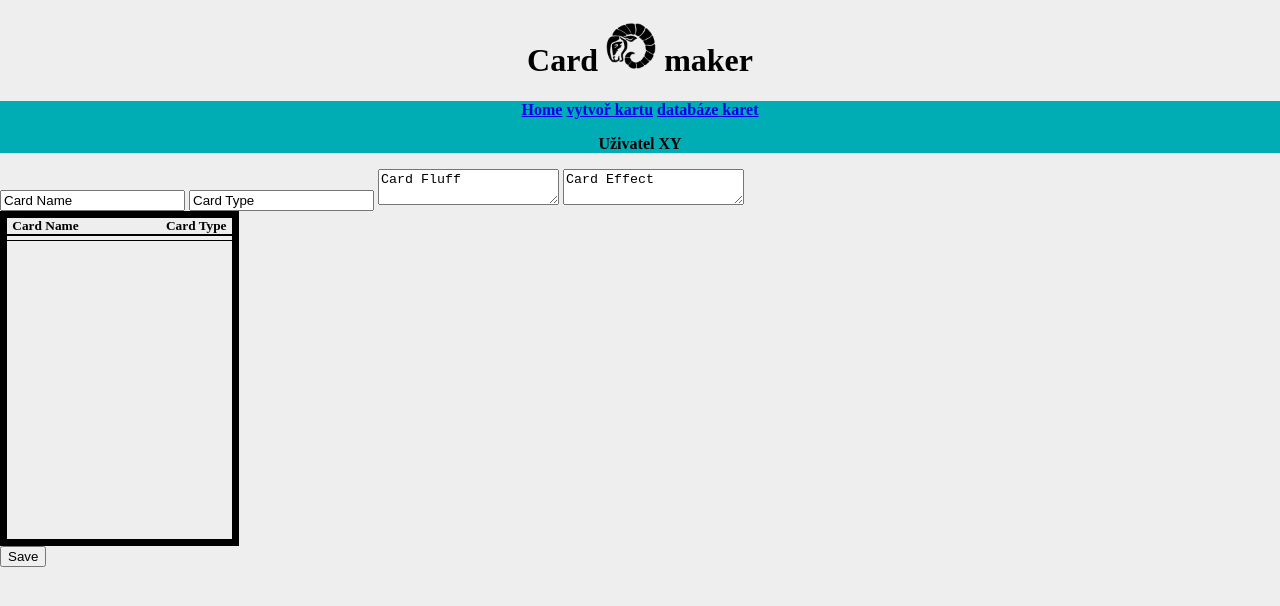
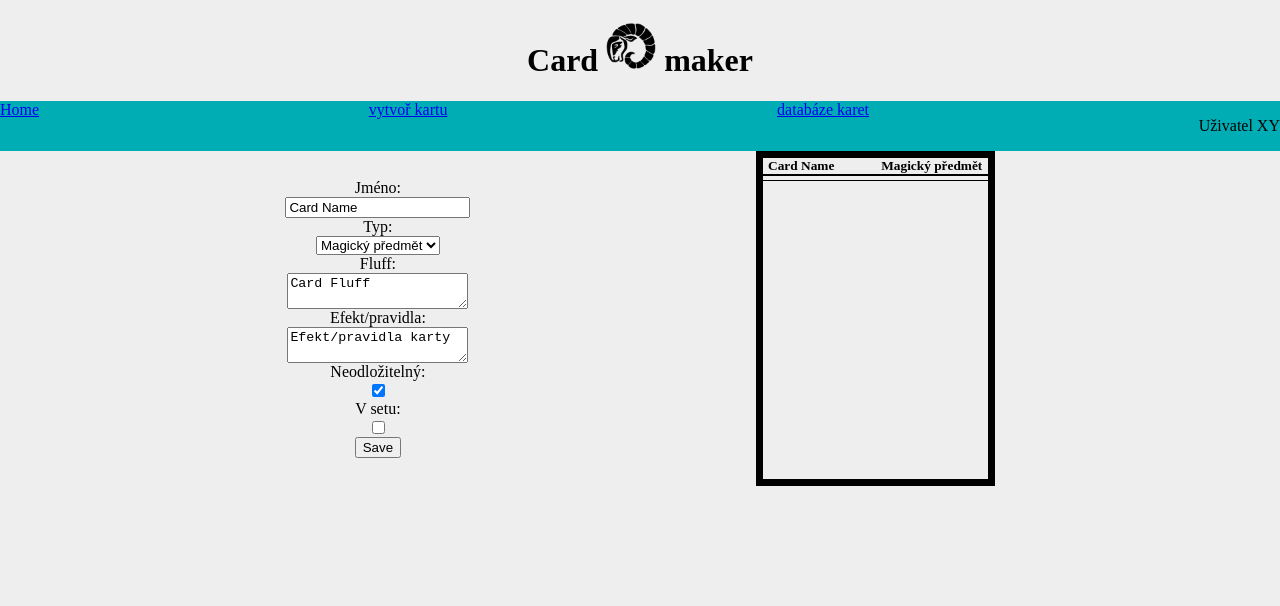
Before and after one commit to Cernobor/card-maker, a SvelteKit app in the folder cardMakerFE/: page / in a window 1280 px wide. Shown: the top 606 px of the page. Built offline with nearby package versions, Linux system fonts and the light colour scheme.

Commit message:
Add form for free aspect and magical item

```diff
--- a/cardMakerFE/src/routes/+layout.svelte
+++ b/cardMakerFE/src/routes/+layout.svelte
@@ -3,9 +3,10 @@
 </script>
 
 
+
 <div class="header-block">
     <h1>Card <img src="/images/cb_logo_black.png"  width="50px"/> maker</h1>
-    <nav>
+    <nav class = "navbar">
         <a href="#">Home</a>
         <a href="#">vytvoř kartu</a>
         <a href="#">databáze karet</a>
@@ -18,9 +19,10 @@
 
 <style>
 
-    .header-block{  /* not working no idea why, also nothing in styles.css */
+    @font-face{  /* not working no idea why, also nothing in styles.css */
     font-family: "Montserrat-Regular";
     font-weight: bold;
     src: local("fonts/Montserrat/Montserrat-Regular.ttf") format("truetype");
 }
+
 </style>
--- a/cardMakerFE/src/routes/+page.svelte
+++ b/cardMakerFE/src/routes/+page.svelte
@@ -2,31 +2,63 @@
 
     import Card from './Card.svelte';
     //import logo from "$lib.assets/images/cb_logo_white.png";
-    let curent_card = {
+    let cardTypes = ["Magický předmět", "Volný aspekt", "lokace"]
+    let card = {
         name: 'Card Name',
-        type: 'Card Type',
+        type: 'Magický předmět',
         fluff: 'Card Fluff',
-        effect: 'Card Effect',
+        effect: 'Efekt/pravidla karty',
+        nonRemovable: true,
+        inSet: false,
+        setName: "Jméno setu",
         tags:[]
     }
     let cardComponent;
 
 </script>
 
-<div class="body">
+<div class="cardmaker-body">
 
     <div class="inputs">
-        <form class = "form">
-            <input type="text" placeholder="Name" bind:value={curent_card.name} />
-            <input type="text" placeholder="Type" bind:value={curent_card.type} />
-            <textarea bind:value={curent_card.fluff} placeholder="Fluff"></textarea>
-            <textarea bind:value={curent_card.effect} placeholder="Fluff"></textarea>
+        <form class = "card-input-form">
+            <label for="name">Jméno:</label>
+
+            <input type="text" placeholder="Name" id="name" bind:value={card.name} />
+            <label for="type">Typ:</label>
+                <select bind:value={card.type}>
+                    {#each cardTypes as type (type)}
+                        <option value={type}>{type}</option>
+                    {/each}
+                </select>
+
+            <label for="fluff">Fluff:</label>
+
+            <textarea bind:value={card.fluff} placeholder="fluff" id="fluff"/>
+            <label for="efect">Efekt/pravidla:</label>
+            <textarea bind:value={card.effect} placeholder="efekt" id=efect/>
+
+            {#if card.type == "Magický předmět"}
+                <label for="nonremovable">Neodložitelný:</label>
+                <input type="checkbox" bind:checked={card.nonRemovable} id="nonremovable">
+
+                <label for="inSet">V setu:</label>
+                <input type="checkbox" bind:checked={card.inSet} id="inSet">
+                {#if card.inSet }
+                    <label for="setName">Jméno setu:</label>
+                    <input type="text" bind:value={card.setName} id="setName">
+                {/if}
+
+            {/if}
+
+            <button on:click={cardComponent.saveCard}>Save</button>
+
         </form>
 
     </div>
+
     <div class="card-view">
-        <Card bind:card={curent_card} bind:this={cardComponent}/>
+        <Card bind:card bind:this={cardComponent}/>
     </div>
 
-    <button on:click={cardComponent.saveCard}>Save</button>
+
 </div>
--- a/cardMakerFE/src/routes/styles.css
+++ b/cardMakerFE/src/routes/styles.css
@@ -19,3 +19,19 @@ nav {
     display: flex;
     justify-content: space-between;
 }
+
+.card-input-form {
+    display: flex;
+    flex-direction: column;
+    justify-content: center;
+    align-items: center;
+}
+
+.cardmaker-body{
+    display: flex;
+    justify-content: space-evenly;
+    align-items: center;
+    flex-direction: row;
+    flex-wrap: wrap;
+
+}
```
Also changed, not shown: cardMakerFE/src/routes/Card.svelte (+1 -6 lines).
